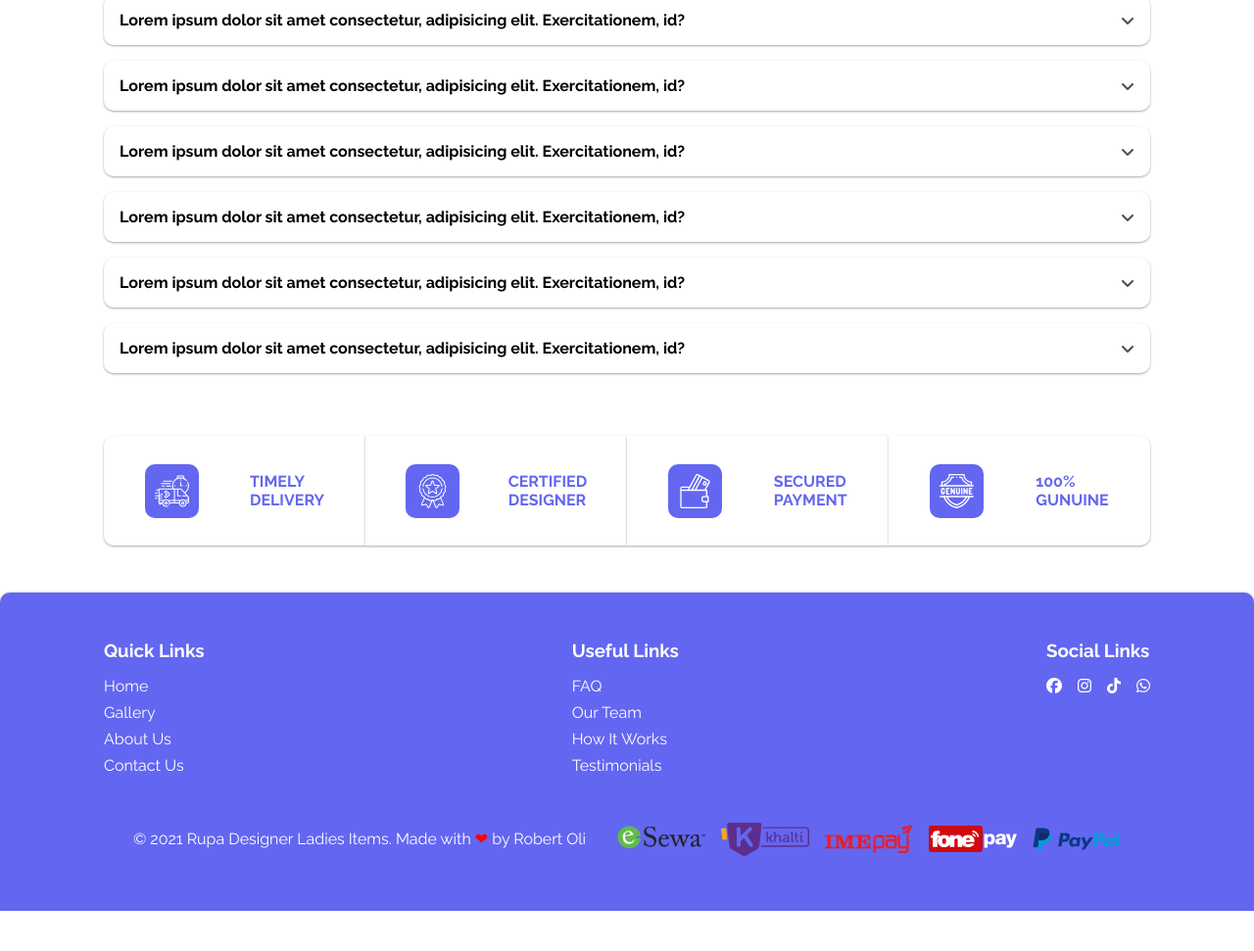
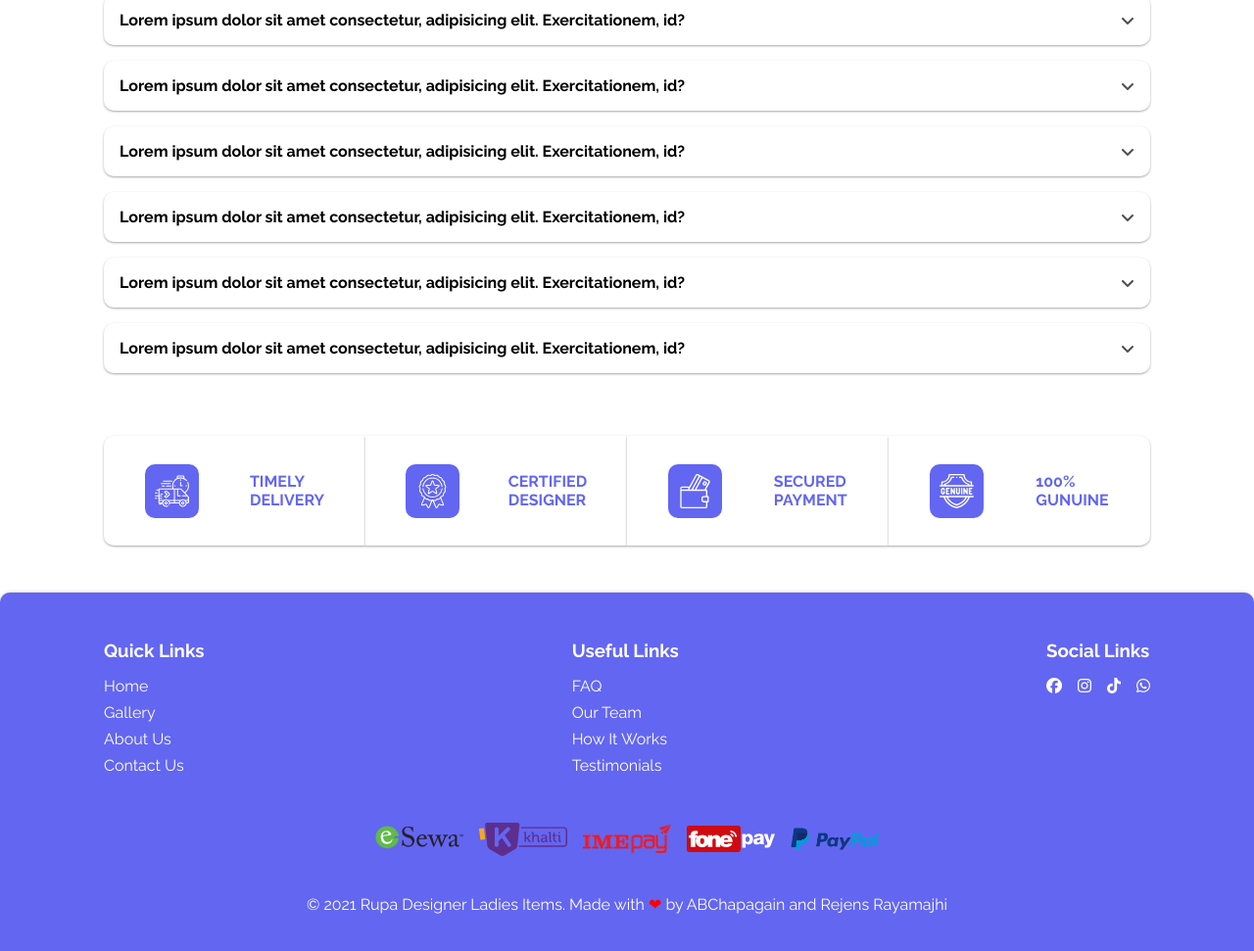
Before and after one commit to ABChapagain/RupaDesignerLadiesItems, a plain HTML site: page about-us.html in a window 1280 px wide. Shown: the part 2953-3924 px from the top of the page at 98% size. Before the commit the page ends 3883 px from the top, so only its background shows below. Drawn offline with nearby package versions, Linux system fonts and the light colour scheme.

Commit message:
Update about-us.html

```diff
--- a/about-us.html
+++ b/about-us.html
@@ -993,7 +993,7 @@
         </ul>
       </div>
       <div class="bottom-footer">
-         <p class="footer-copyright">&copy; 2021 Rupa Designer Ladies Items. Made with <span>&#10084;</span> by Robert Oli</p>
+         <p class="footer-copyright">&copy; 2021 Rupa Designer Ladies Items. Made with <span>&#10084;</span> by ABChapagain and Rejens Rayamajhi</p>
         <div class="payments">
           <img src="img/esewa.png" alt="">
           <img src="img/khalti.svg" alt="">
```
